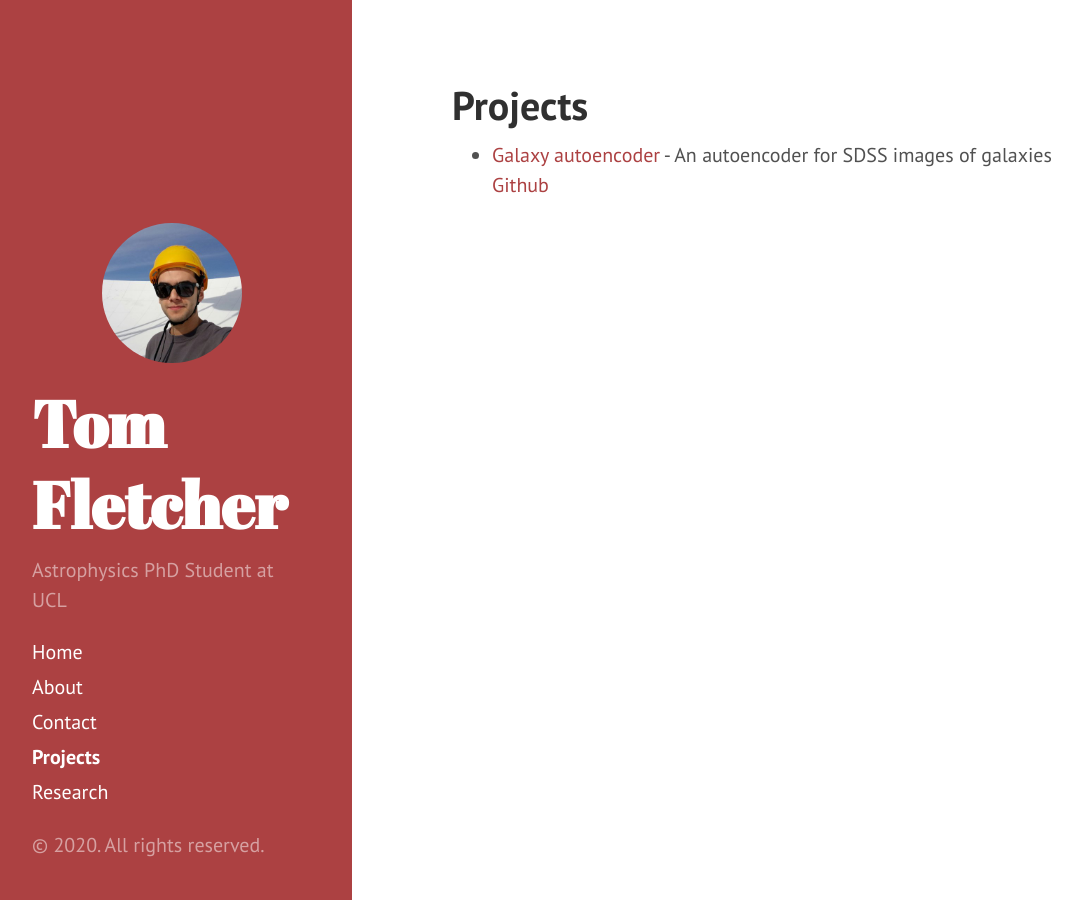
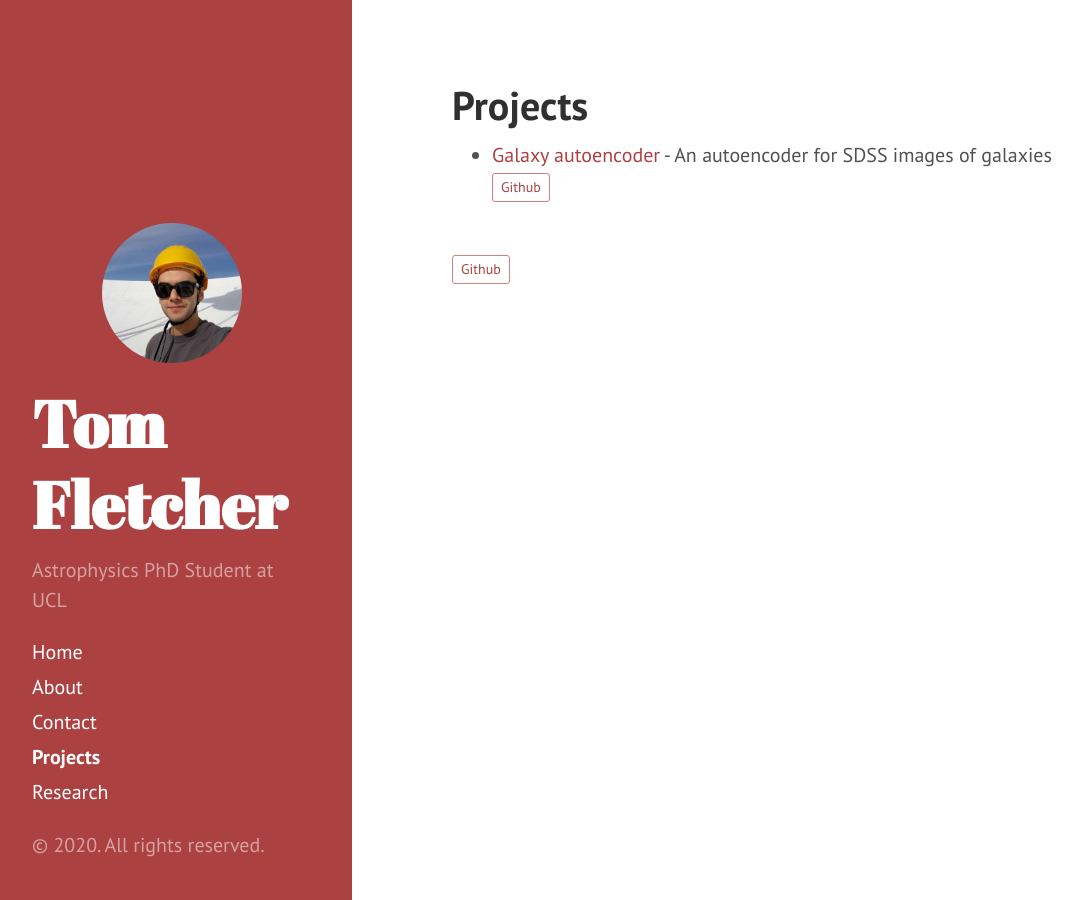
Before and after one commit to tomjf/tomjf.github.io, a Jekyll site: the page built from projects.md, in a window 1280 px wide. Shown: the whole page, without its empty margins (8-1090 px from the left). Built offline with Jekyll 4.4.1, drawn with Linux system fonts in a browser that asks for light colours.

Commit message:
github logos

```diff
--- a/projects.md
+++ b/projects.md
@@ -5,3 +5,5 @@
 ---
 
 + [Galaxy autoencoder](https://github.com/tomjf/galaxy_autoencoder) - An autoencoder for SDSS images of galaxies <br/><a class="openSourceLink" href="https://github.com/tomjf/galaxy_autoencoder"><i class="fab fa-github"></i> Github</a>
+
+<br/><a class="openSourceLink" href="https://github.com/cbschuld/pegasusphp.org"><i class="fab fa-github"></i> Github</a>
--- a/public/css/hyde.css
+++ b/public/css/hyde.css
@@ -256,3 +256,19 @@
 .theme-base-0f .related-posts li a:hover {
   color: #8f5536;
 }
+
+/* ********************************************************************************* */
+/* Custom changes                                                                    */
+.openSourceLink {
+	background-color:transparent;
+	-moz-border-radius:3px;
+	-webkit-border-radius:3px;
+	border-radius:3px;
+	border:1px solid #CF8181;
+	display:inline-block;
+	cursor:pointer;
+	color:#CF8181;
+	font-size:14px;
+	font-weight:normal;
+	padding:3px 8px;
+	text-decoration:none;
```
